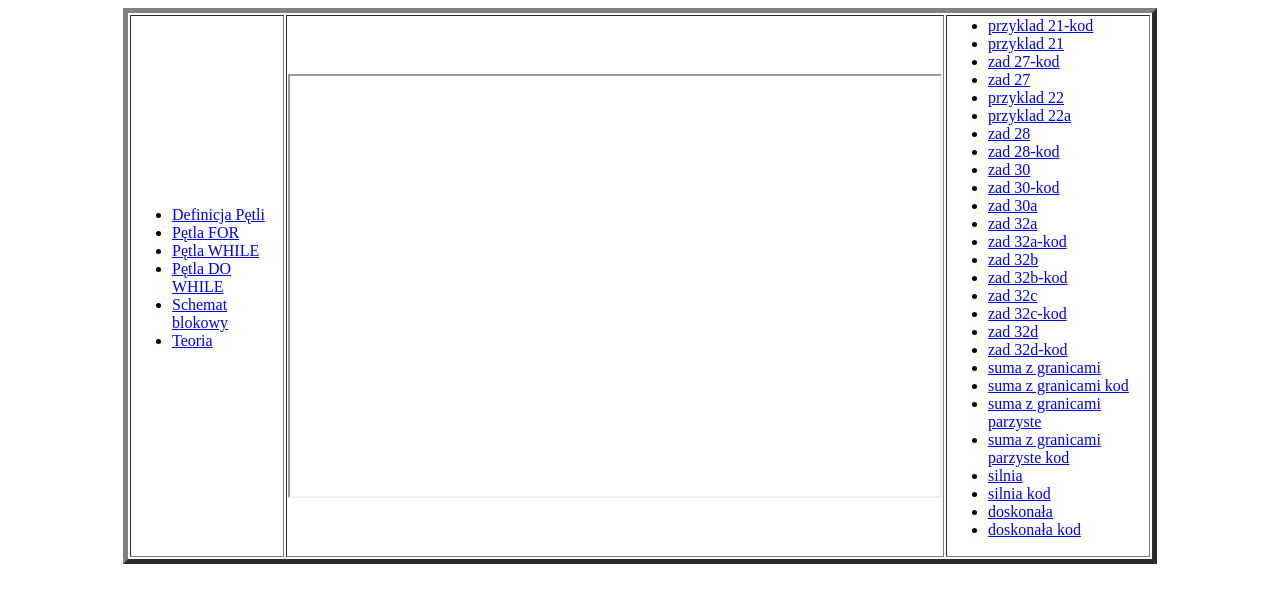
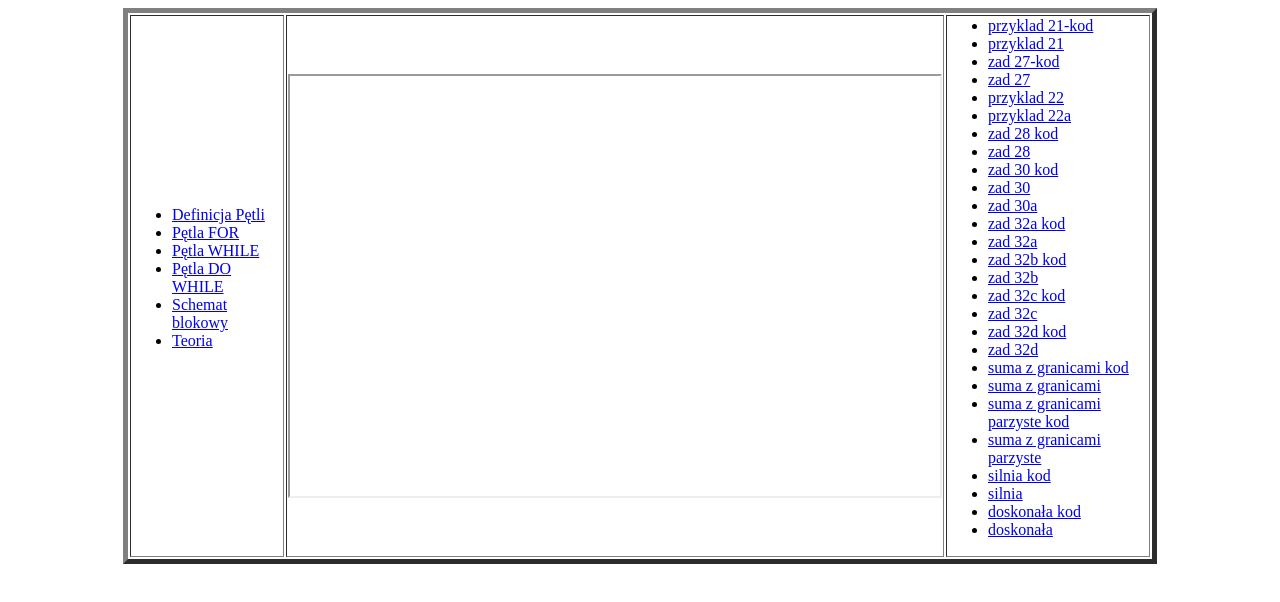
Before and after one commit to PrzemyslawS1/informatyka, a plain HTML site: page index.html in a window 1280 px wide. Drawn offline with Linux system fonts and the light colour scheme.

Commit message:
Update index.html

```diff
--- a/index.html
+++ b/index.html
@@ -27,27 +27,27 @@
 	<li> <a href="zad27.html" target="obszar_glowny"> zad 27 </a>
 	<li> <a href="22.png" target="obszar_glowny"> przyklad 22 </a>
 	<li> <a href="22a.png" target="obszar_glowny"> przyklad 22a </a>
-	<li> <a href="28.html" target="obszar_glowny"> zad 28 </a>
-	<li> <a href="28.png" target="obszar_glowny"> zad 28-kod </a>
-	<li> <a href="30.html" target="obszar_glowny"> zad 30 </a>
-	<li> <a href="30.png" target="obszar_glowny"> zad 30-kod </a>
+	<li> <a href="28.html" target="obszar_glowny"> zad 28 kod </a>
+	<li> <a href="28.png" target="obszar_glowny"> zad 28 </a>
+	<li> <a href="30.html" target="obszar_glowny"> zad 30 kod </a>
+	<li> <a href="30.png" target="obszar_glowny"> zad 30 </a>
 	<li> <a href="30a.html" target="obszar_glowny"> zad 30a </a>
-	<li> <a href="32a.html" target="obszar_glowny"> zad 32a </a>
-	<li> <a href="32a.png" target="obszar_glowny"> zad 32a-kod </a>
-	<li> <a href="32b.html" target="obszar_glowny"> zad 32b </a>
-	<li> <a href="32b.png" target="obszar_glowny"> zad 32b-kod </a>
-	<li> <a href="32c.html" target="obszar_glowny"> zad 32c </a>
-	<li> <a href="32c.png" target="obszar_glowny"> zad 32c-kod </a>
-	<li> <a href="32d.html" target="obszar_glowny"> zad 32d </a>
-	<li> <a href="32d.png" target="obszar_glowny"> zad 32d-kod </a>
-	<li> <a href="sumazgranicami.html" target="obszar_glowny"> suma z granicami </a>
-	<li> <a href="sumazgranicami.png" target="obszar_glowny"> suma z granicami kod </a>
-	<li> <a href="sumazgranicamiparzyste.html" target="obszar_glowny"> suma z granicami parzyste </a>
-	<li> <a href="sumazgranicamiparzyste.png" target="obszar_glowny"> suma z granicami parzyste kod </a>
-	<li> <a href="silnia.html" target="obszar_glowny"> silnia </a>
-	<li> <a href="silnia.png" target="obszar_glowny"> silnia kod </a>
-	<li> <a href="doskonala.html" target="obszar_glowny"> doskonała </a>
-	<li> <a href="doskonala.png" target="obszar_glowny"> doskonała kod </a>
+	<li> <a href="32a.html" target="obszar_glowny"> zad 32a kod </a>
+	<li> <a href="32a.png" target="obszar_glowny"> zad 32a </a>
+	<li> <a href="32b.html" target="obszar_glowny"> zad 32b kod </a>
+	<li> <a href="32b.png" target="obszar_glowny"> zad 32b </a>
+	<li> <a href="32c.html" target="obszar_glowny"> zad 32c kod </a>
+	<li> <a href="32c.png" target="obszar_glowny"> zad 32c </a>
+	<li> <a href="32d.html" target="obszar_glowny"> zad 32d kod </a>
+	<li> <a href="32d.png" target="obszar_glowny"> zad 32d</a>
+	<li> <a href="sumazgranicami.html" target="obszar_glowny"> suma z granicami kod </a>
+	<li> <a href="sumazgranicami.png" target="obszar_glowny"> suma z granicami </a>
+	<li> <a href="sumazgranicamiparzyste.html" target="obszar_glowny"> suma z granicami parzyste kod </a>
+	<li> <a href="sumazgranicamiparzyste.png" target="obszar_glowny"> suma z granicami parzyste </a>
+	<li> <a href="silnia.html" target="obszar_glowny"> silnia kod </a>
+	<li> <a href="silnia.png" target="obszar_glowny"> silnia </a>
+	<li> <a href="doskonala.html" target="obszar_glowny"> doskonała kod </a>
+	<li> <a href="doskonala.png" target="obszar_glowny"> doskonała </a>
 
 	</td>
 </body>
```
